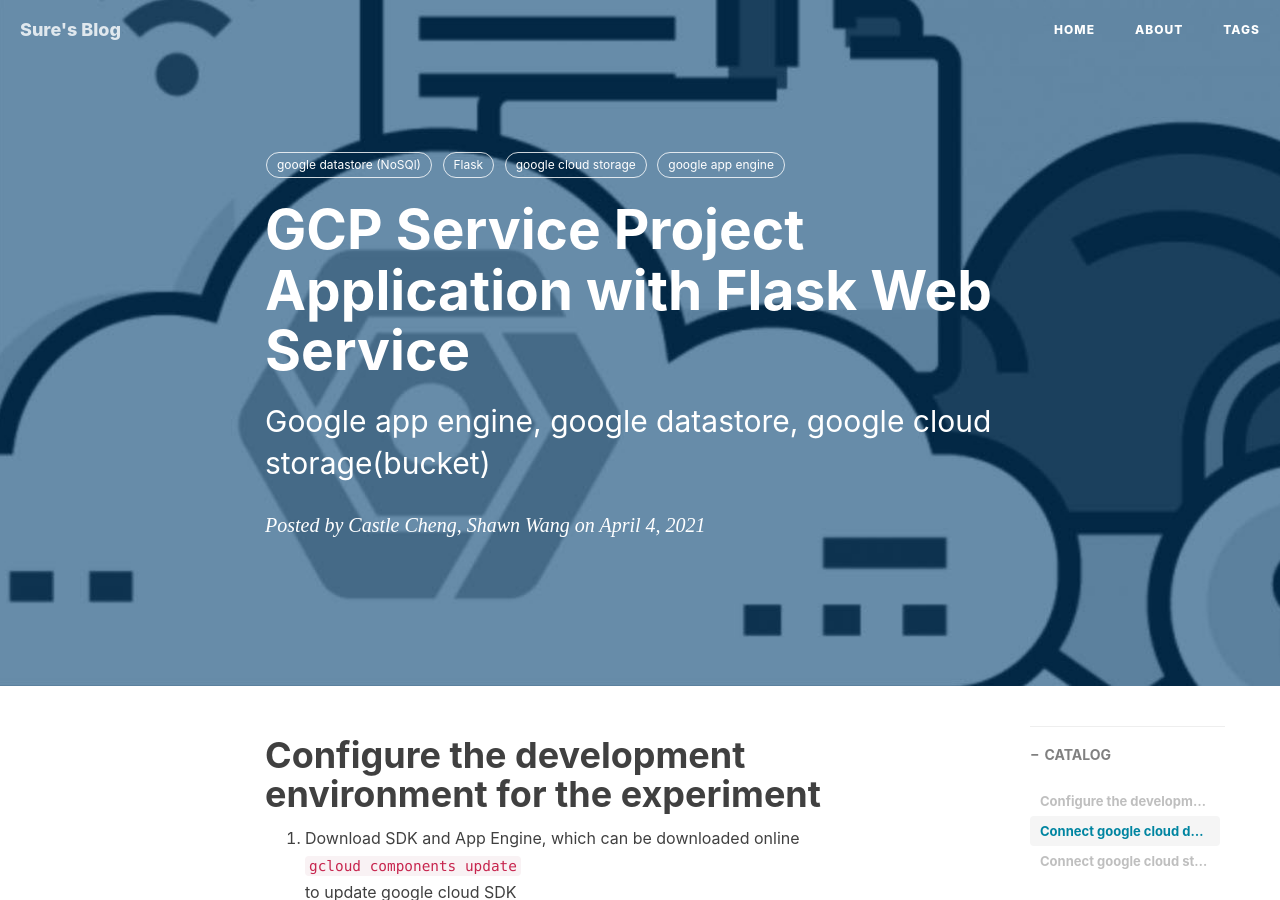
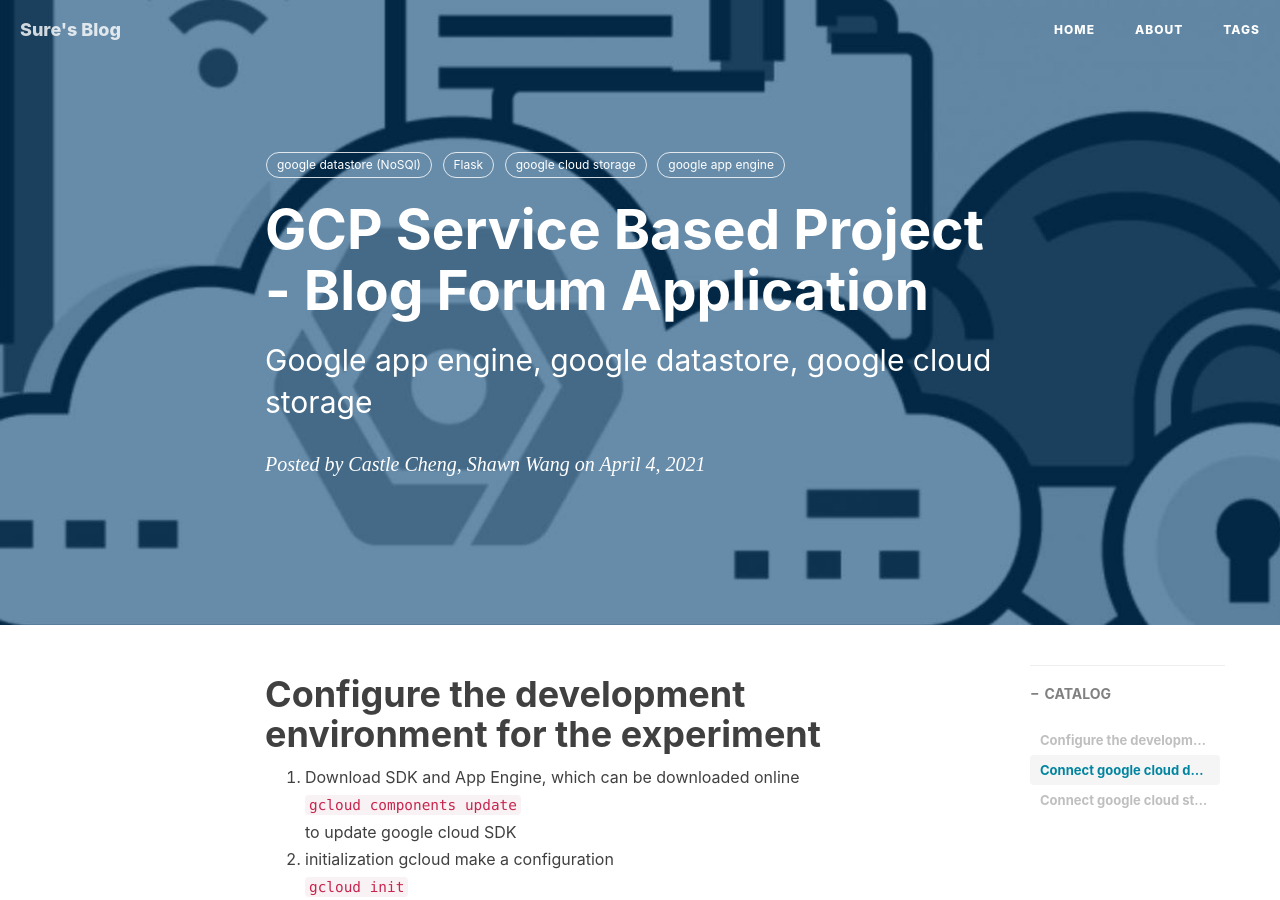
Before and after one commit to JadeSure/my_old_blog, a Jekyll site: the page built from _posts/2021-04-04-GCP-Flask-Forum.md, in a window 1280 px wide and 900 px high. Built offline with Jekyll 4.4.1, drawn with Linux system fonts in a browser that asks for light colours; nearby versions of some CDN libraries; comment, search, counter and statistics services are not loaded.

Commit message:
Update 2021-04-04-GCP-Flask-Forum.md

```diff
--- a/_posts/2021-04-04-GCP-Flask-Forum.md
+++ b/_posts/2021-04-04-GCP-Flask-Forum.md
@@ -1,7 +1,7 @@
 ---
 layout:     post
-title:      GCP Service Project Application with Flask Web Service
-subtitle:   Google app engine, google datastore, google cloud storage(bucket)
+title:      GCP Service Based Project - Blog Forum Application
+subtitle:   Google app engine, google datastore, google cloud storage
 date:       2021-04-04
 author:     Castle Cheng, Shawn Wang
 header-img: img/post-bg-GCPblue.jpeg
```
